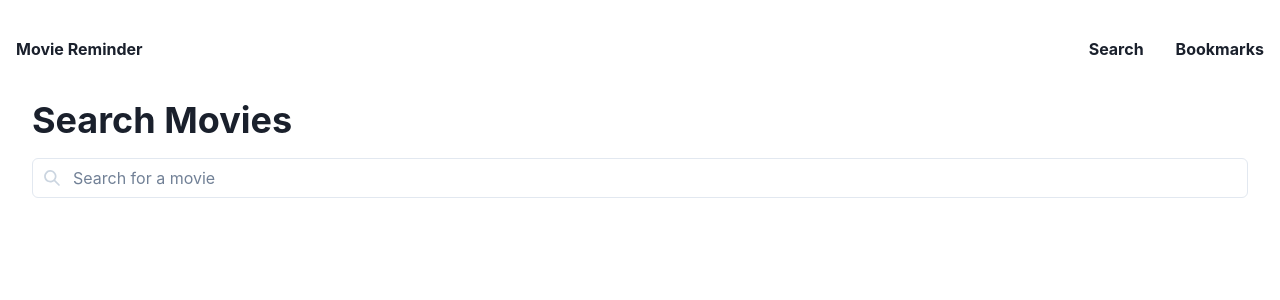
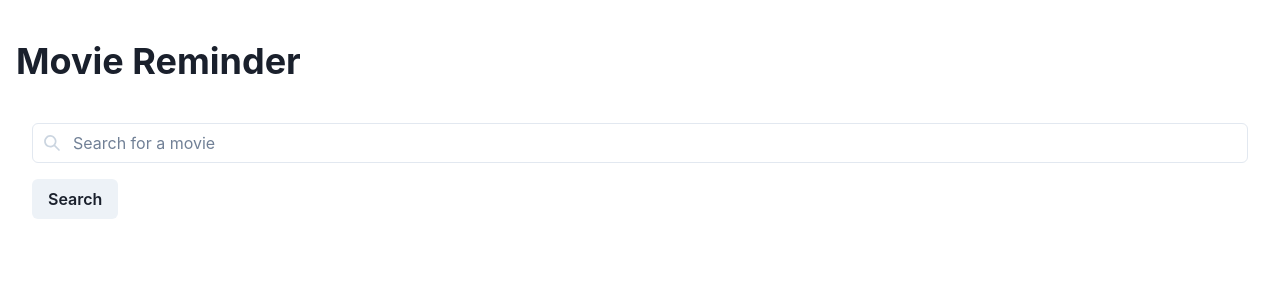
Before and after one commit to timoderbeste/movie-reminder, a Next.js app: page /search in a window 1280 px wide. Shown: the top 300 px of the page. Built offline with nearby package versions, Linux system fonts and the light colour scheme.

Commit message:
Putting Search as a subcomponent directly under App.

```diff
--- a/src/pages/_app.tsx
+++ b/src/pages/_app.tsx
@@ -1,7 +1,8 @@
 import { ChakraProvider } from "@chakra-ui/react";
 import { AppProps } from "next/app";
 import Link from "next/link";
-import { Container, Flex, Heading, Spacer, Stack, VStack } from "@chakra-ui/react";
+import { Container, Flex, Heading, Spacer, Stack } from "@chakra-ui/react";
+import Search from "./search";
 
 export default function App({ Component, pageProps }: AppProps) {
   return (
@@ -9,26 +10,12 @@ export default function App({ Component, pageProps }: AppProps) {
       <Container maxW={"container.xl"} py={10}>
         <Flex alignItems={"center"}>
           <Link href="/">
-            <Heading size={"sm"} cursor={"pointer"}>
+            <Heading size={"xl"} cursor={"pointer"}>
               Movie Reminder
             </Heading>
           </Link>
-          <Spacer />
-          <Stack spacing={4} direction={"row"}>
-            <Link href="/search">
-              <Heading size={"sm"} cursor={"pointer"}>
-                Search
-              </Heading>
-            </Link>
-            <Spacer />
-            <Link href="/bookmarks">
-              <Heading size={"sm"} cursor={"pointer"}>
-                Bookmarks
-              </Heading>
-            </Link>
-          </Stack>
         </Flex>
-        <Component {...pageProps} />
+        {Component === Search && <Search />}
       </Container>
     </ChakraProvider>
   );
--- a/src/pages/api/movies.ts
+++ b/src/pages/api/movies.ts
@@ -4,17 +4,19 @@ export default async function handler(
   req: NextApiRequest,
   res: NextApiResponse
 ) {
+  console.log("req.query.title", req.query.title);
   const title = req.query.title as string;
   const response = await fetch(
-    `https://movie-database-imdb-alternative.p.rapidapi.com/?s=${title}&page=1&r=json`,
+    `https://movie-database-alternative.p.rapidapi.com/?s=${title}&page=1&r=json`,
     {
       method: "GET",
       headers: {
         "X-RapidAPI-Key": process.env.RAPID_API_KEY,
-        "X-RapidAPI-Host": "movie-database-imdb-alternative.p.rapidapi.com",
+        "X-RapidAPI-Host": "movie-database-alternative.p.rapidapi.com",
       },
     }
   );
+  console.log("response", response);
 
   const data = await response.json();
   if (data.Response === "False") {
--- a/src/pages/search.tsx
+++ b/src/pages/search.tsx
@@ -1,5 +1,6 @@
-import { useState } from "react";
+import { useEffect, useState } from "react";
 import {
+  Button,
   Container,
   Heading,
   Input,
@@ -11,22 +12,45 @@ import {
 } from "@chakra-ui/react";
 
 import { SearchIcon } from "@chakra-ui/icons";
-import useSWR from "swr";
 
 type Movie = {
-  imdbID: string;
-  Title: string;
-  Year: string;
-  Poster: string;
+  Title: string,
+  Year: string,
+  Poster: string,
+  imdbID: string,
+  Type: string,
 };
 
-export default function SearchPage() {
+export default function Search() {
   const [searchText, setSearchText] = useState("");
-  const { data, error } = useSWR<Movie[]>(searchText ? `/api/movies?title=${searchText}` : null);
+  const [movies, setMovies] = useState<Movie[]>([]);
+  const [isLoading, setIsLoading] = useState(false);
+  const [error, setError] = useState<Error | null>(null);
 
+  function handleSearch() {
+    if (searchText.length === 0) {
+      return;
+    }
+    setIsLoading(true);
+    fetch(`/api/movies?title=${searchText}`)
+      .then((res) => res.json())
+      .then((data) => {
+        if (data.error) {
+          setError(new Error(data.error));
+        }
+        else {
+          setMovies(data);
+        }
+      })
+      .catch((err) => {
+        setError(err);
+      })
+      .finally(() => {
+        setIsLoading(false);
+      });
+  }
   return (
     <Container maxW={"container.xl"} py={10}>
-      <Heading mb={4}>Search Movies</Heading>
       <InputGroup mb={4}>
         <InputLeftElement pointerEvents="none">
           <SearchIcon color="gray.300" />
@@ -38,11 +62,12 @@ export default function SearchPage() {
           onChange={(e) => setSearchText(e.target.value)}
         />
       </InputGroup>
+      <Button onClick={handleSearch}>Search</Button>
       {error && <Text color={"red"}>{error.message}</Text>}
       {
-        data && (
+        movies && (
           <List>
-            {data.map((movie) => (
+            {movies.map((movie) => (
               <ListItem key={movie.imdbID}>
                 <Text>{movie.Title} ({movie.Year})</Text>
               </ListItem>
```
